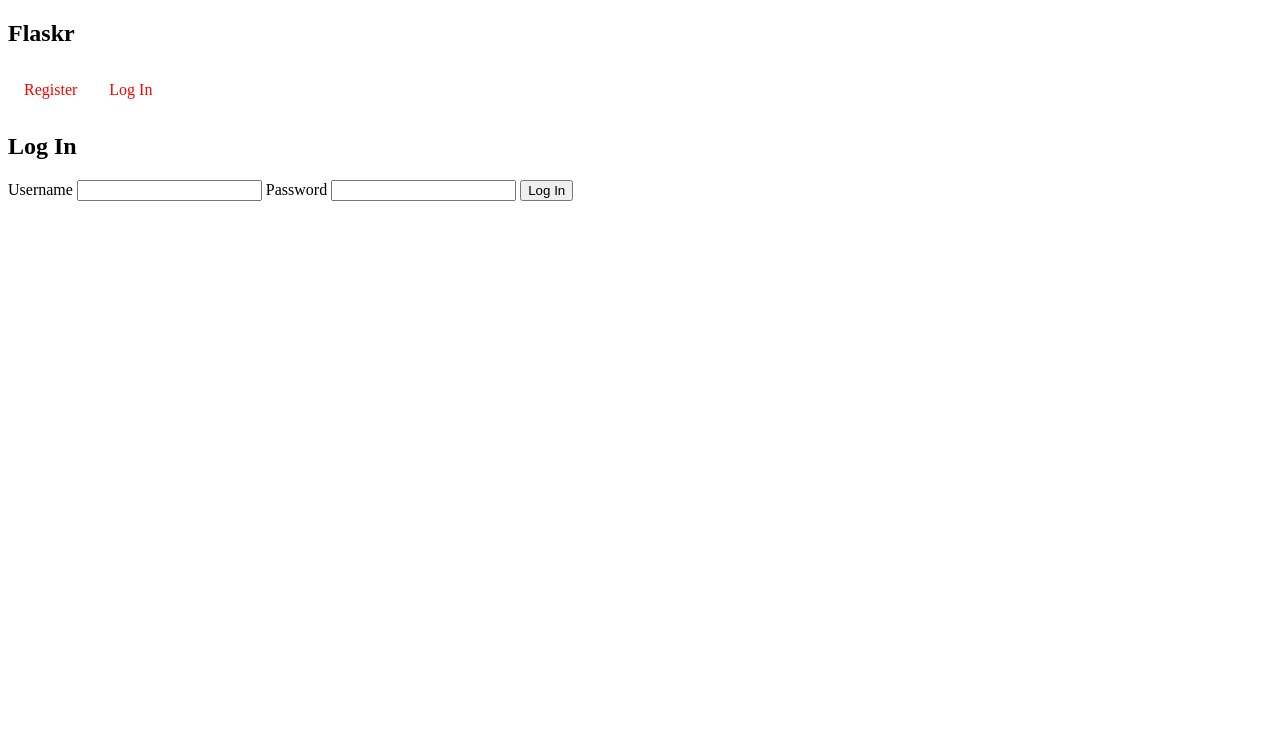
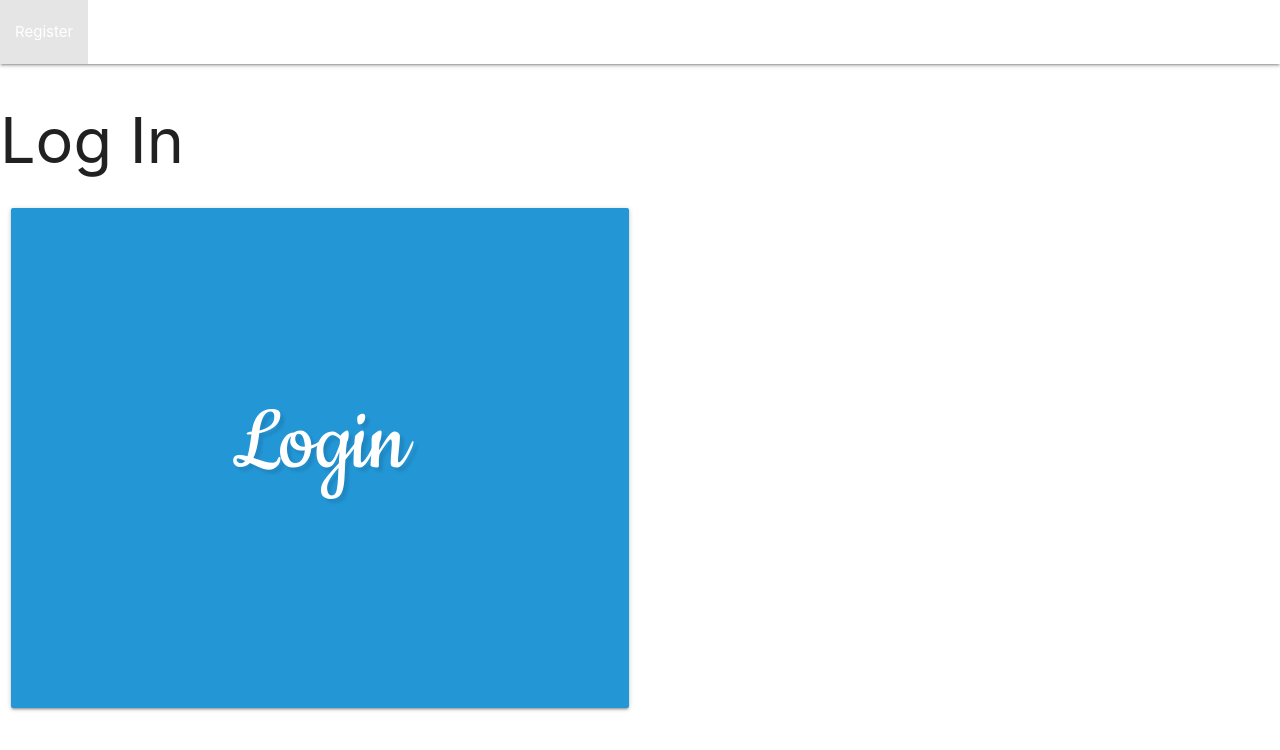
Before and after one commit to japhyf/Pen-Pals, a Flask app: template flaskr/templates/auth/login.html in a window 1280 px wide. Shown: the top 750 px of the page. Run offline with Flask 2, Linux system fonts and the light colour scheme; the template is opened without the code that fills it, so the values that code supplies are empty; some libraries are stand-ins or nearby versions.

Commit message:
finished getting register/login working with our html

```diff
--- a/flaskr/auth.py
+++ b/flaskr/auth.py
@@ -13,29 +13,46 @@ bp = Blueprint('auth', __name__, url_prefix='/auth')
 @bp.route('/register', methods=('GET', 'POST'))
 def register():
     if request.method == 'POST':
-        username = request.form['username']
-        password = request.form['password']
+        regUsername = request.form['regUsername']
+        regPassword = request.form['regPassword']
+        loginUsername = request.form['loginUsername']
+        loginPassword = request.form['loginPassword']
         db = get_db()
         error = None
+        if not loginUsername and not loginPassword:
+            if not regUsername:
+                return redirect(url_for('auth.noRegUser'))
+            elif not regPassword:
+                return redirect(url_for('auth.noRegPass'))
+            elif db.execute(
+                'SELECT id FROM user WHERE username = ?', (regUsername,)
+            ).fetchone() is not None:
+                error = 'User {} is already registered.'.format(regUsername)
 
-        if not username:
-            error = 'Username is required.'
-        elif not password:
-            error = 'Password is required.'
-        elif db.execute(
-            'SELECT id FROM user WHERE username = ?', (username,)
-        ).fetchone() is not None:
-            error = 'User {} is already registered.'.format(username)
+            if error is None:
+                db.execute(
+                    'INSERT INTO user (username, password) VALUES (?, ?)',
+                    (regUsername, generate_password_hash(regPassword))
+                )
+                db.commit()
+                return redirect(url_for('auth.login'))
+            flash(error)
+        else:
+            user = db.execute(
+                'SELECT * FROM user WHERE username = ?', (loginUsername,)
+            ).fetchone()
 
-        if error is None:
-            db.execute(
-                'INSERT INTO user (username, password) VALUES (?, ?)',
-                (username, generate_password_hash(password))
-            )
-            db.commit()
-            return redirect(url_for('auth.login'))
+            if user is None:
+                error = 'Incorrect username.'
+            elif not check_password_hash(user['password'], loginPassword):
+                error = 'Incorrect password.'
 
-        flash(error)
+            if error is None:
+                session.clear()
+                session['user_id'] = user['id']
+                return redirect(url_for('index'))
+
+            flash(error)
 
     return render_template('auth/register.html')
 
@@ -43,8 +60,8 @@ def register():
 @bp.route('/login', methods=('GET', 'POST'))
 def login():
     if request.method == 'POST':
-        username = request.form['username']
-        password = request.form['password']
+        username = request.form['loginUsername']
+        password = request.form['loginPassword']
         db = get_db()
         error = None
         user = db.execute(
--- a/flaskr/templates/auth/login.html
+++ b/flaskr/templates/auth/login.html
@@ -5,11 +5,42 @@
 {% endblock %}
 
 {% block content %}
-  <form method="post">
-    <label for="username">Username</label>
-    <input name="username" id="username" required>
-    <label for="password">Password</label>
-    <input type="password" name="password" id="password" required>
-    <input type="submit" value="Log In">
-  </form>
+  <link href="https://fonts.googleapis.com/icon?family=Material+Icons" rel="stylesheet">
+  <link rel= "stylesheet" type= "text/css" href= "{{ url_for('static',filename='styles/materialize.css') }}">
+  <link rel= "stylesheet" type= "text/css" href= "{{ url_for('static',filename='styles/style.css') }}">
+    <script src="https://code.jquery.com/jquery-2.1.1.min.js"></script>
+  <script type="text/javascript" src= "{{ url_for('static',filename='js/materialize.js') }}"></script>
+  <script type="text/javascript" src= "{{ url_for('static',filename='js/init.js') }}"></script>
+  <script type="text/javascript" src= "{{ url_for('static',filename='js/typed.js') }}"></script>
+  	<div class="row">
+		<div class="col s12 m6">
+			<div class="card large login-background hoverable">
+				<br><br><br><br><br><br><br><br>
+				<div class="row center login-row">
+					<span class="card-title activator white-text card-text">Login</span>
+				</div>
+				<div class="card-reveal">
+					<form class="container" method="post">
+						<br>
+						<div class = "row">
+							<span class="card-title grey-text text-darken-4">Login<i class="material-icons right">close</i></span>
+
+								<div class="input-field col m12">
+									<input id="loginUsername" type="email" name="loginUsername" class="login-text">
+									<label for="loginUsername">Email</label>
+								</div>
+								<div class="input-field col m12">
+									<input id="loginPassword" type="password" name="loginPassword" class="validate login-text">
+									<label for="loginPassword">Password</label>
+								</div>
+
+							<div class="input-field col m12">
+							<input type="submit" value="Login">
+							</div>
+						</div>
+					</form>
+				</div>
+			</div>
+		</div>
+
 {% endblock %}
--- a/flaskr/templates/base.html
+++ b/flaskr/templates/base.html
@@ -1,8 +1,6 @@
 <!doctype html>
-<title>{% block title %}{% endblock %} - Flaskr</title>
 <link rel="stylesheet" href="{{ url_for('static', filename='style.css') }}">
 <nav>
-  <h1>Flaskr</h1>
   <ul>
     {% if g.user %}
       <li><span>{{ g.user['username'] }}</span>
```
Also changed, not shown: flaskr/templates/auth/register.html (+24 -18 lines), instance/flaskr.sqlite.
